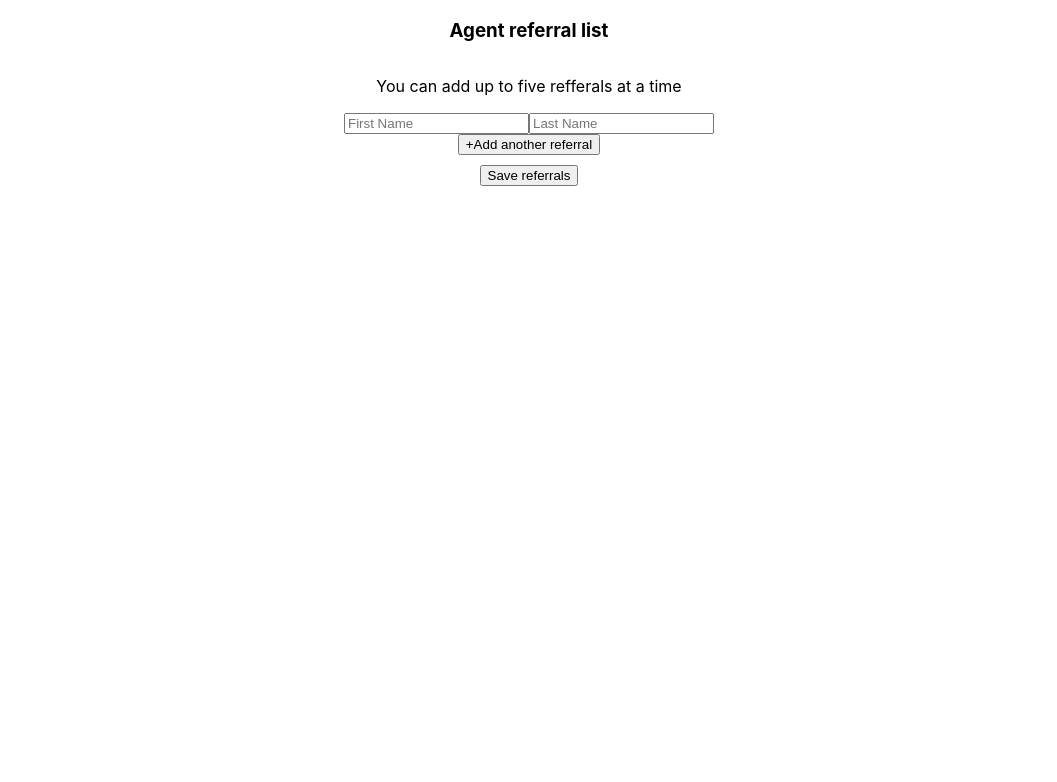
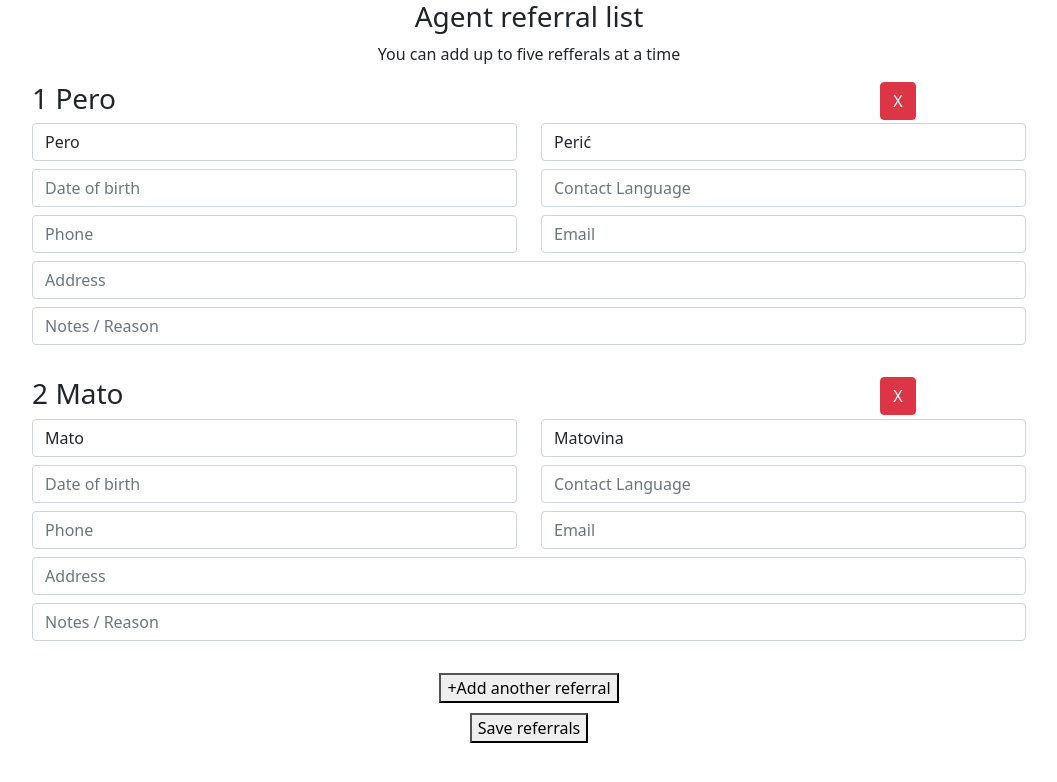
Before and after one commit to jovanadjuric/referrals, a React (Create React App) app: page / in a window 1280 px wide. Shown: the top 782 px of the page, without its empty margins (111-1168 px from the left). Built offline with nearby package versions, Linux system fonts and the light colour scheme.

Commit message:
Form design and entries

```diff
--- a/package.json
+++ b/package.json
@@ -6,8 +6,11 @@
     "@testing-library/jest-dom": "^5.16.1",
     "@testing-library/react": "^12.1.2",
     "@testing-library/user-event": "^13.5.0",
+    "bootstrap": "^5.1.3",
     "react": "^17.0.2",
+    "react-bootstrap": "^2.1.0",
     "react-dom": "^17.0.2",
+    "react-places-autocomplete": "^7.3.0",
     "react-scripts": "5.0.0",
     "web-vitals": "^2.1.2"
   },
--- a/src/App.js
+++ b/src/App.js
@@ -7,10 +7,10 @@ function App() {
   const [entriesCount, setEntriesCount] = useState(0);
   const { addEntry, entries } = useContext(EntriesContext);
 
-  const addNewEntry = () => {
+  const addNewEntry = (entries) => {
     if (entriesCount < 5) {
       setEntriesCount((entriesCount) => entriesCount + 1);
-      addEntry({});
+      addEntry(entries);
     }
   };
 
@@ -19,7 +19,26 @@ function App() {
   };
 
   useEffect(() => {
-    addNewEntry();
+    addNewEntry({
+        firstName: "Pero",
+         lastName: "Perić",
+         dateOfBirth: "",
+         contactLanguage: "",
+         phone: "",
+         email: "",
+         address: "",
+         notes: "",
+      });
+      addNewEntry({
+          firstName: "Mato",
+           lastName: "Matovina",
+           dateOfBirth: "",
+           contactLanguage: "",
+           phone: "",
+           email: "",
+           address: "",
+           notes: "",
+        });
   }, []);
 
   return (
--- a/src/Components/Input/index.js
+++ b/src/Components/Input/index.js
@@ -1,5 +1,5 @@
-const Input = ({ type, placeholder }) => {
-  return <input type={type} placeholder={placeholder} />;
+const Input = ({ type, placeholder, value }) => {
+  return <input className="form-control" type={type} placeholder={placeholder} value={value} />;
 };
 
 export default Input;
--- a/src/Context/entries.js
+++ b/src/Context/entries.js
@@ -17,6 +17,11 @@ export const EntriesProvider = ({ children }) => {
     setEntries((entries) => entries.filter((_, i) => i !== index));
   };
 
+  const changeEntry = (index, entry) => {
+    let cloneEntry = {...entry};
+    setEntries(entries[index] = cloneEntry);
+  }
+
   return (
     <EntriesContext.Provider value={{ entries, addEntry, removeEntry }}>
       {children}
--- a/src/Sections/Entries/Entries.js
+++ b/src/Sections/Entries/Entries.js
@@ -3,13 +3,20 @@ import { EntriesContext } from "../../Context/entries";
 import Entry from "../Entry/Entry";
 
 const Entries = () => {
-  const { entries } = useContext(EntriesContext);
+  const { entries, removeEntry,changeEntry } = useContext(EntriesContext);
 
   return (
     <>
-      {entries.map((entry, index) => (
-        <Entry key={index} entry={entry} />
-      ))}
+      <form>
+        {entries.map((entry, index) => (
+          <Entry key={index}
+            entry={entry}
+            index={index}
+            onChangeHandler={changeEntry}
+            onDeleteHandler={() => removeEntry(index)}
+          />
+        ))}
+      </form>
     </>
   );
 };
--- a/src/Sections/Entry/Entry.js
+++ b/src/Sections/Entry/Entry.js
@@ -1,22 +1,48 @@
 import { useState, useContext } from "react";
 import Input from "../../Components/Input";
+import 'bootstrap/dist/css/bootstrap.min.css';
 
-const Entry = ({ entry }) => {
-  // const [entry, setEntry] = useState({
-  //   firstName: "",
-  //   lastName: "",
-  //   dateOfBirth: "",
-  //   contactLanguage: "",
-  //   phone: "",
-  //   email: "",
-  //   address: "",
-  //   notes: "",
-  // });
-
+const Entry = ({ entry, index, onChangeHandler, onDeleteHandler }) => {
   return (
-    <div>
-      <Input type="text" placeholder="First Name" />
-      <Input type="text" placeholder="Last Name" />
+    <div className="row">
+      <div className="col-10">
+        <h3>{index + 1} {entry.firstName ?? "New referal"}</h3>
+      </div>
+      <div className="col-2">
+        <button type="button" className="btn btn-danger" onClick={onDeleteHandler}>X</button>
+      </div>
+      <div className="col-6">
+        <div className="input-group mb-2">
+          <Input type="text"
+            placeholder="First Name"
+            value={entry.firstName} />
+        </div>
+        <div className="input-group mb-2">
+          <Input type="text" placeholder="Date of birth" value={entry.dateOfBirth} />
+        </div>
+        <div className="input-group mb-2">
+          <Input type="text" placeholder="Phone" value={entry.phone} />
+        </div>
+      </div>
+      <div className="col-6">
+        <div className="input-group mb-2">
+          <Input type="text" placeholder="Last Name" value={entry.lastName}  />
+        </div>
+        <div className="input-group mb-2">
+          <Input type="text" placeholder="Contact Language" value={entry.contactLanguage}  />
+        </div>
+        <div className="input-group mb-2">
+          <Input type="email" placeholder="Email" value={entry.email}  />
+        </div>
+      </div>
+      <div className="col-12 mb-4">
+        <div className="input-group mb-2">
+          <Input type="text" placeholder="Address" value={entry.address} />
+        </div>
+        <div className="input-group mb-2">
+          <Input type="text" placeholder="Notes / Reason" value={entry.notes} />
+        </div>
+      </div>
     </div>
   );
 };
```
Also changed, not shown: 1 other file (tests, documents, lock files or other folders).
